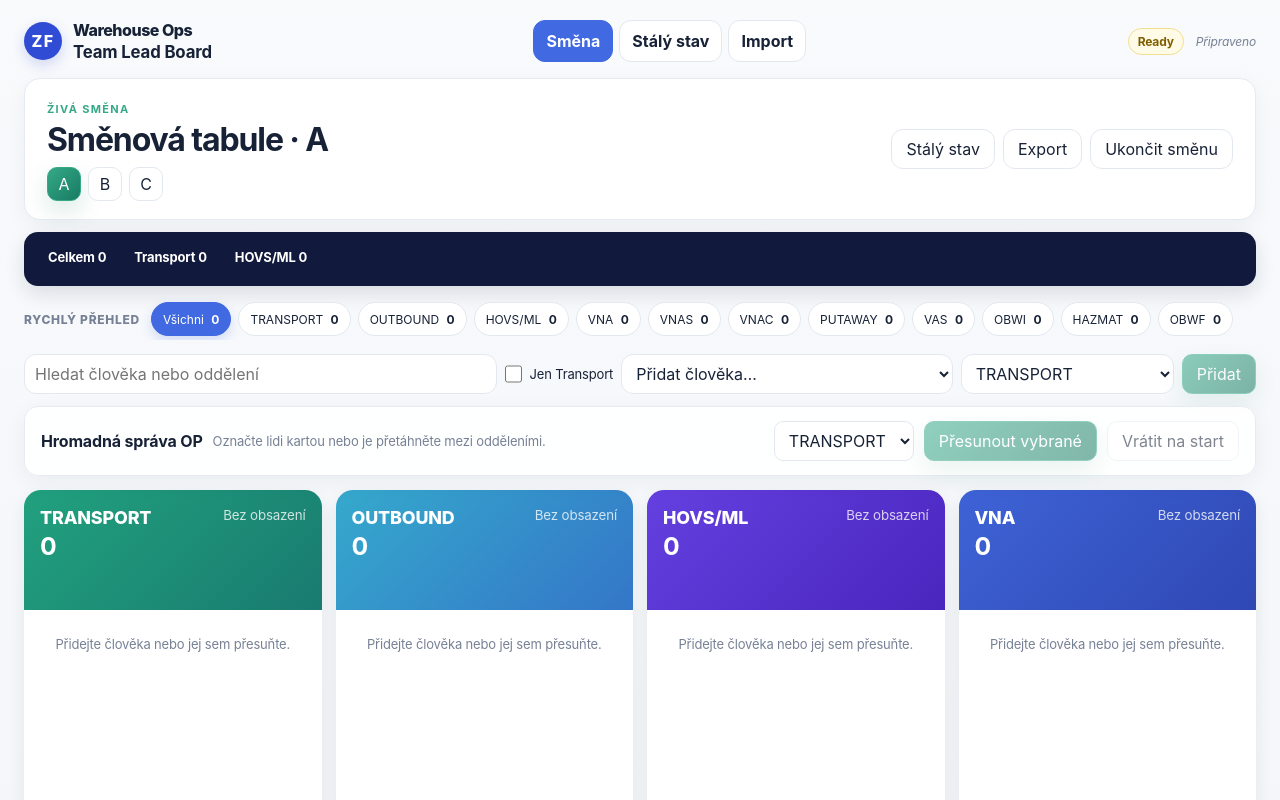
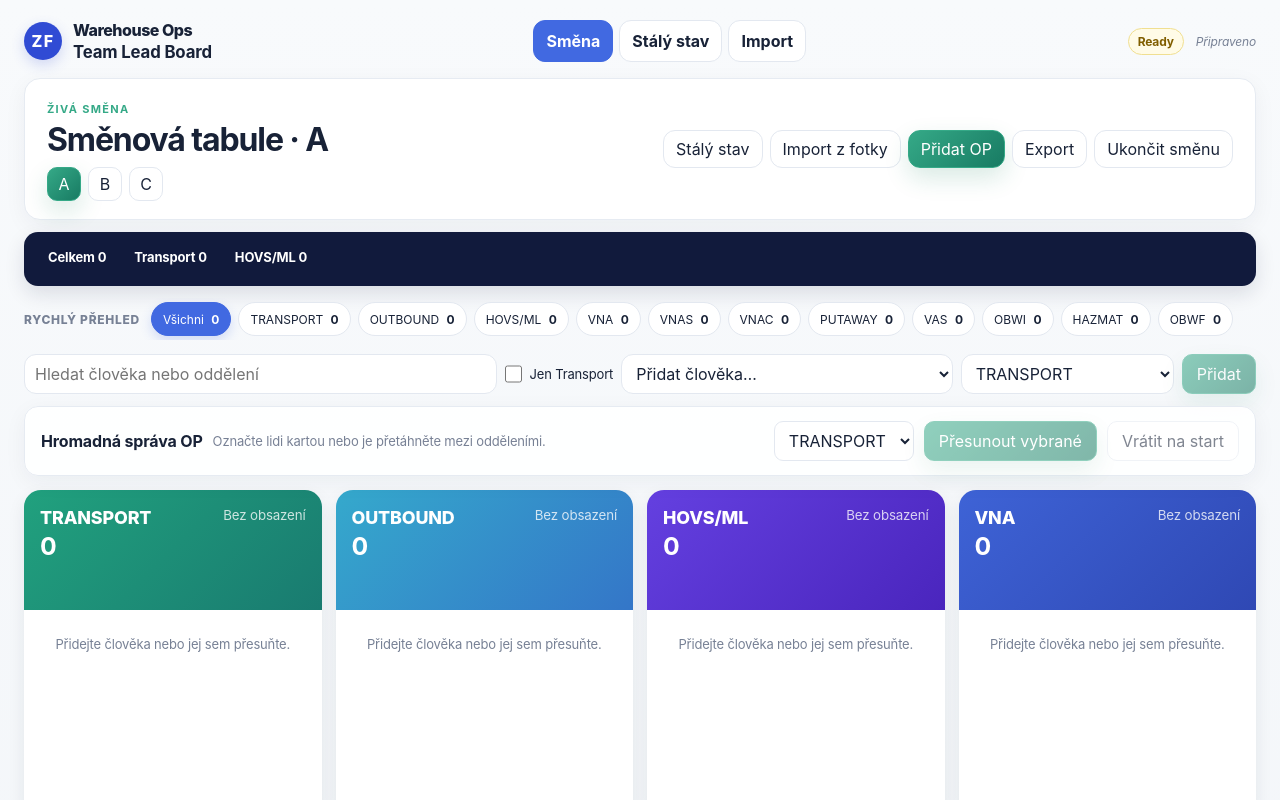
Before and after one commit to Egutek/zf-operation-3.0, a React (Vite) app: page / in a window 1280 px wide. Both pictures are taken after a click on the button "Nová směna". Shown: the top 800 px of the page. Built offline with nearby package versions, Linux system fonts and the light colour scheme.

Commit message:
feat: refine V3 command rail

```diff
--- a/src/App.tsx
+++ b/src/App.tsx
@@ -520,7 +520,7 @@ export default function App() {
         <>
           <section className="command-bar panel">
             <div><span className="eyebrow accent">Živá směna</span><h1>Směnová tabule · {rosterShift}</h1><div className="shift-tabs compact">{(['A', 'B', 'C'] as ShiftCode[]).map((code) => <button type="button" key={code} className={rosterShift === code ? '' : 'secondary'} onClick={() => setRosterShift(code)}>{code}</button>)}</div></div>
-            <div className="command-actions"><button type="button" className="secondary" onClick={() => setActivePage('roster')}>Stálý stav</button><button type="button" className="secondary" onClick={() => exportShift(shift)}>Export</button><button type="button" className="secondary" onClick={endShift}>Ukončit směnu</button></div>
+            <div className="command-actions"><button type="button" className="secondary" onClick={() => setActivePage('roster')}>Stálý stav</button><button type="button" className="secondary" onClick={() => setActivePage('import')}>Import z fotky</button><button type="button" onClick={() => document.querySelector('.board-toolbar')?.scrollIntoView({ behavior: 'smooth', block: 'center' })}>Přidat OP</button><button type="button" className="secondary" onClick={() => exportShift(shift)}>Export</button><button type="button" className="secondary" onClick={endShift}>Ukončit směnu</button></div>
           </section>
 
           <section className="overview-strip" aria-label="Souhrn směny">
--- a/src/style.css
+++ b/src/style.css
@@ -508,6 +508,8 @@ body { letter-spacing: -.01em; }
 .hero-actions button, .command-actions button { border-radius: 12px; }
 .command-bar { padding: 18px 22px !important; background: #fff; }
 .command-bar h1 { letter-spacing: -.035em; }
+.command-actions { display: flex; flex-wrap: wrap; justify-content: flex-end; gap: 7px; }
+.command-actions button { min-height: 38px; padding-inline: 12px; }
 .overview-strip { border: 0; border-radius: 14px; padding: 11px 14px; background: var(--navy); box-shadow: 0 8px 20px rgba(17,26,60,.12); }
 .overview-total { background: transparent; font-weight: 700; }
 .overview-chip { border: 0; background: rgba(255,255,255,.09); }
@@ -541,6 +543,7 @@ body { letter-spacing: -.01em; }
   .hero-actions { width: 100%; }
   .hero-actions button { flex: 1 1 145px; }
   .command-actions { width: 100%; }
+  .command-actions button { flex: 1 1 130px; }
   .command-actions button { flex: 1 1 110px; }
   .overview-strip { margin-inline: -2px; }
   .quick-move { margin-inline: -2px; padding-inline: 2px; }
```
